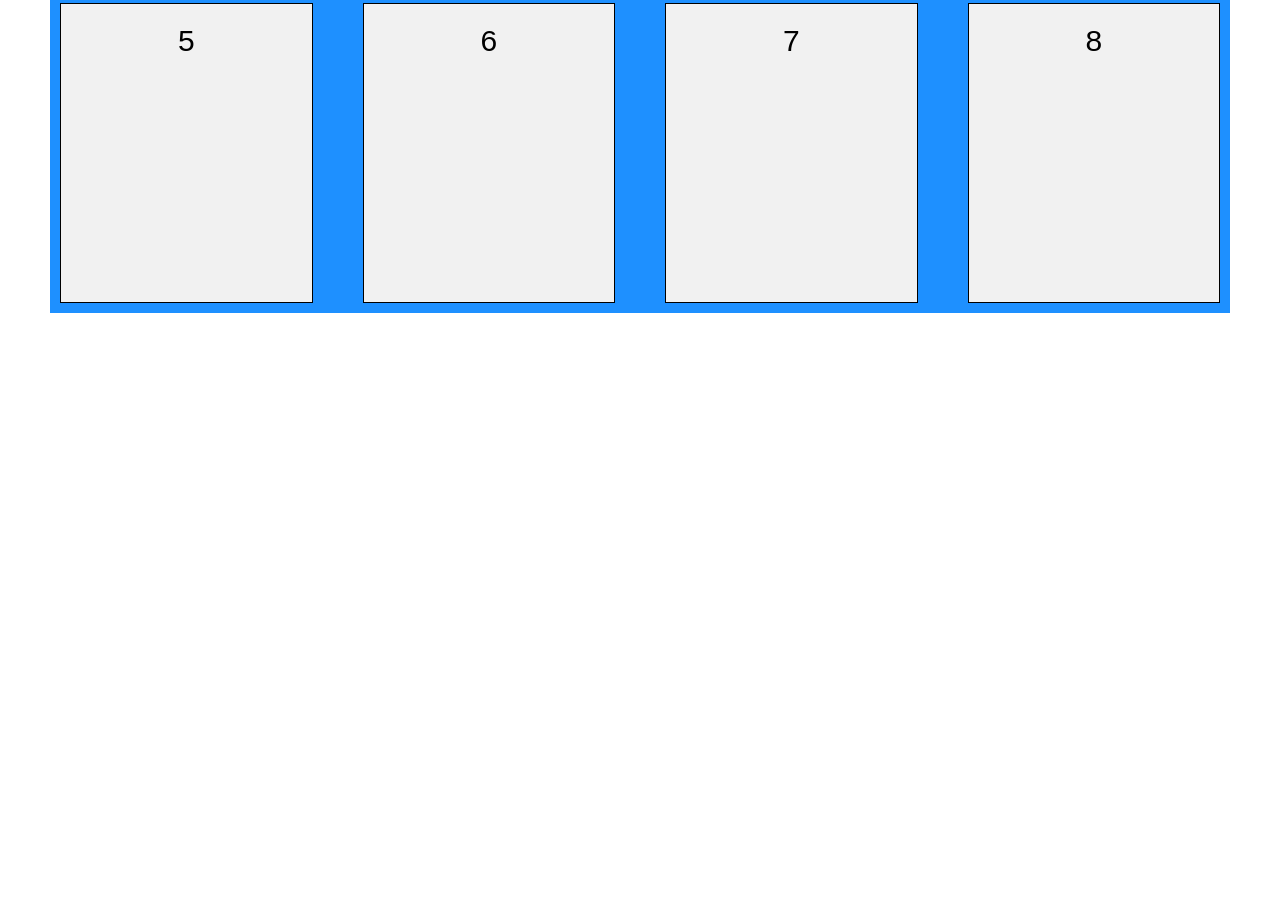
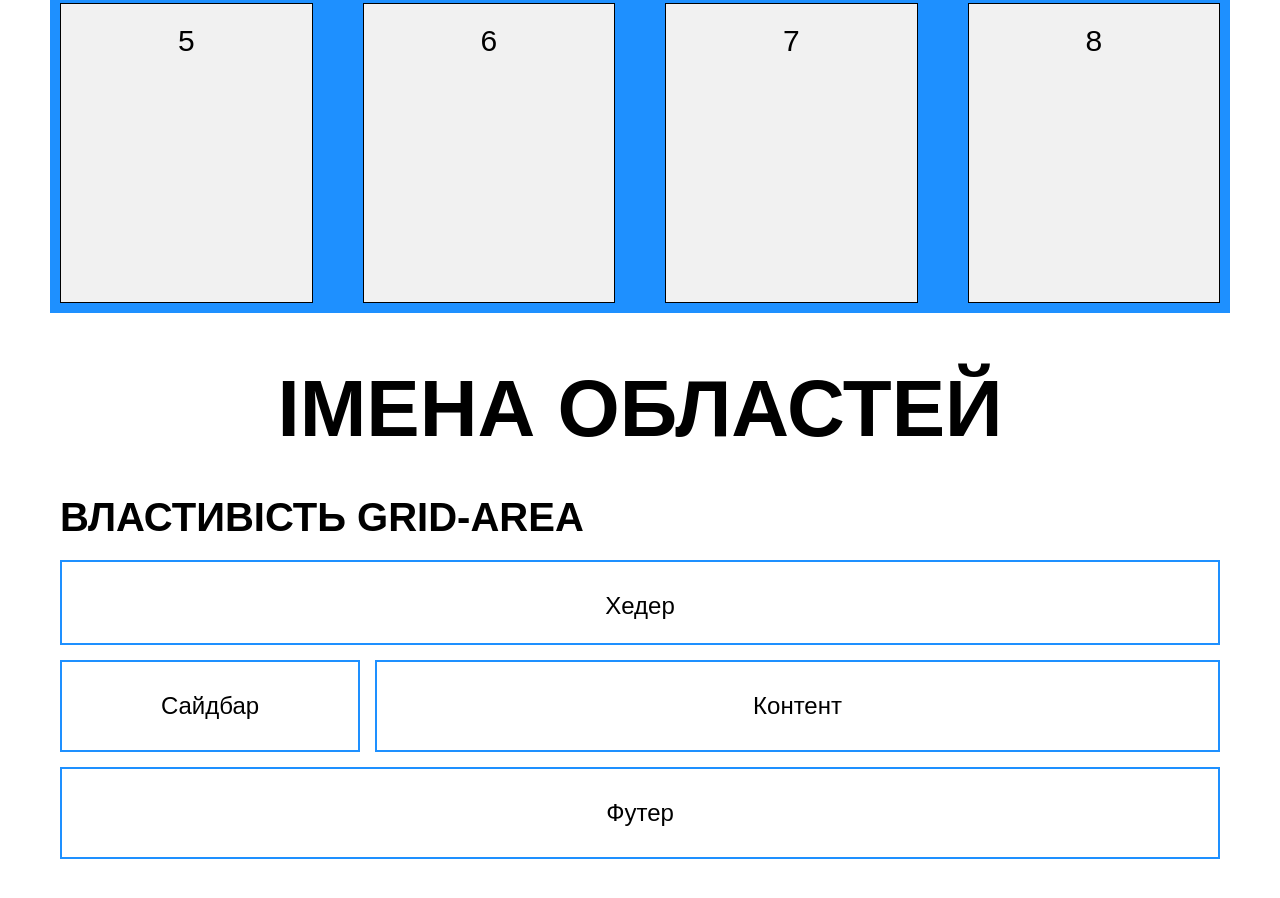
Before and after one commit to Vidiborets0012/GRID, a plain HTML site: page index.html in a window 1280 px wide. Shown: the part 6028-6926 px from the top of the page. Before the commit the page ends 6391 px from the top, so only its background shows below. Drawn offline with Linux system fonts and the light colour scheme.

Commit message:
add content, markup, and styles to the section-area

```diff
--- a/css/style.css
+++ b/css/style.css
@@ -177,3 +177,48 @@ body {
 .grid-body__rows-px {
   grid-template-rows: 200px 300px;
 }
+
+/* ***** Імена областей */
+.section-area__container {
+  max-width: 1220px;
+  padding: 0 10px;
+  margin: 0 auto;
+}
+
+.grid__inner {
+  display: grid;
+  grid-template-columns: 300px 1fr;
+  grid-template-rows: 100px 1fr;
+  column-gap: 15px;
+  grid-template-areas:
+    'header header'
+    'side content'
+    'footer footer';
+}
+
+.grid__header,
+.grid__side,
+.grid__content,
+.grid__footer {
+  padding: 30px;
+  border: 2px solid var(--container-color);
+  margin: 0 0 15px 0;
+  font-size: 24px;
+  text-align: center;
+}
+
+.grid__header {
+  grid-area: header;
+}
+
+.grid__side {
+  grid-area: side;
+}
+
+.grid__content {
+  grid-area: content;
+}
+
+.grid__footer {
+  grid-area: footer;
+}
--- a/index.html
+++ b/index.html
@@ -243,6 +243,22 @@
           </div>
         </div>
       </section>
+
+      <section class="page__section section section-area">
+        <h2 class="page__section-title">Імена областей</h2>
+        <div class="page__section-content section-area__container">
+          <h3 class="page__section-subtitle">Властивість grid-area</h3>
+
+          <div class="page__section-items grid">
+            <div class="grid__inner">
+              <header class="grid__header">Хедер</header>
+              <aside class="grid__side">Сайдбар</aside>
+              <div class="grid__content">Контент</div>
+              <footer class="grid__footer">Футер</footer>
+            </div>
+          </div>
+        </div>
+      </section>
     </main>
   </body>
 </html>
```
